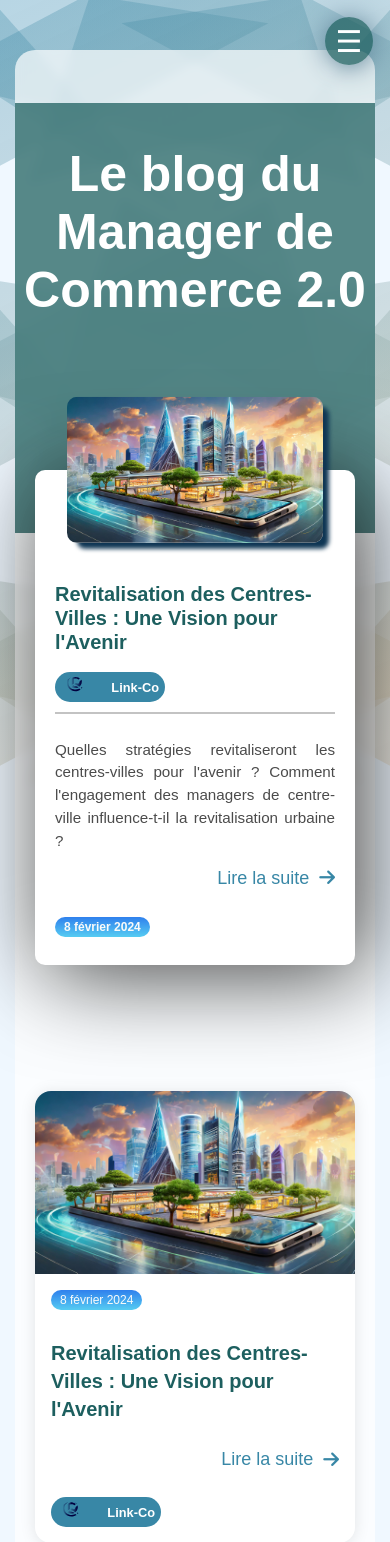
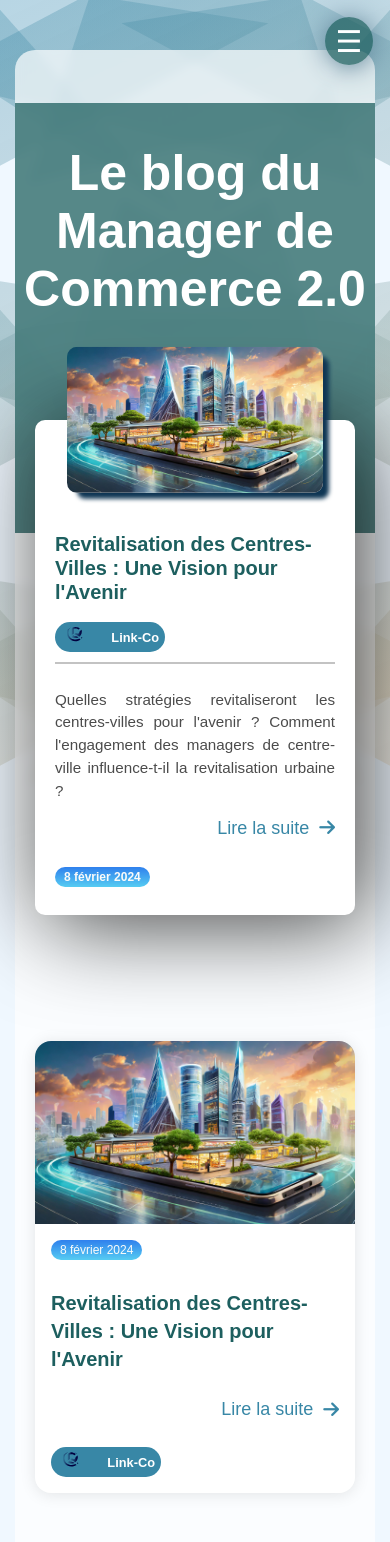
Before and after one commit to Coco836/ManagerCentreVille, a Django app: page /blog in a window 390 px wide. Shown: the top 1542 px of the page. Run offline with Django 5.2, Linux system fonts and the light colour scheme.

Commit message:
update sections height and margin

```diff
--- a/managerApp/static/css/blog.css
+++ b/managerApp/static/css/blog.css
@@ -84,7 +84,7 @@ section {
 @media screen and (max-width: 460px) {
   .o-articles__main__card {
     grid-template-rows: repeat(3, auto);
-    margin-top: 350px;
+    margin-top: 300px;
   }
 }
 
```
Also changed, not shown: managerApp/static/css/accueil.css (+0 -12 lines).
